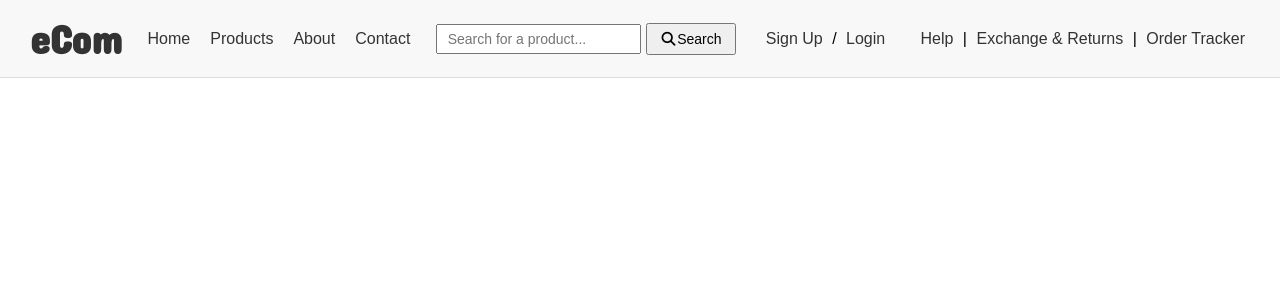
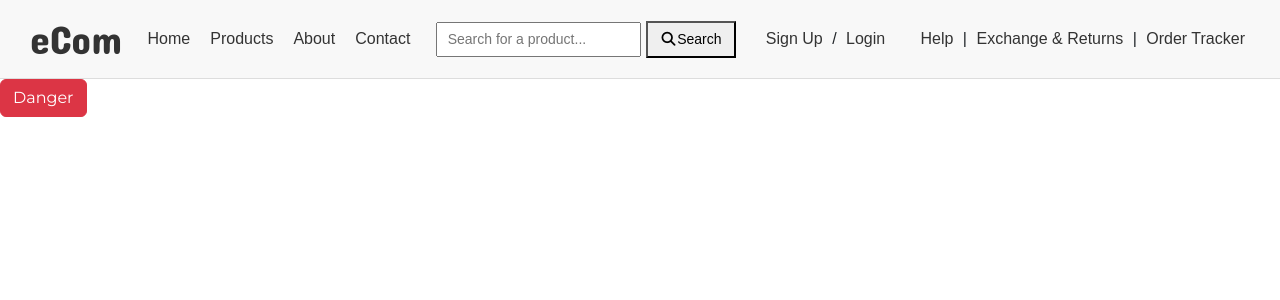
Before and after one commit to Rgaibi/angularBasics, an Angular app: page / in a window 1280 px wide. Shown: the top 300 px of the page. Built offline with nearby package versions, Linux system fonts and the light colour scheme.

Commit message:
ussing bootstrap for styling

```diff
--- a/angular.json
+++ b/angular.json
@@ -25,6 +25,7 @@
               "src/assets"
             ],
             "styles": [
+              "node_modules/bootstrap/dist/css/bootstrap.min.css",
               "src/styles.css"
             ],
             "scripts": []
--- a/package.json
+++ b/package.json
@@ -18,6 +18,7 @@
     "@angular/platform-browser": "^16.2.0",
     "@angular/platform-browser-dynamic": "^16.2.0",
     "@angular/router": "^16.2.0",
+    "bootstrap": "^5.3.8",
     "rxjs": "~7.8.0",
     "tslib": "^2.3.0",
     "zone.js": "~0.13.0"
--- a/src/app/app.component.html
+++ b/src/app/app.component.html
@@ -1 +1,2 @@
 <app-header></app-header>
+<button type="button" class="btn btn-danger">Danger</button>
```
Also changed, not shown: 1 other file (tests, documents, lock files or other folders).
